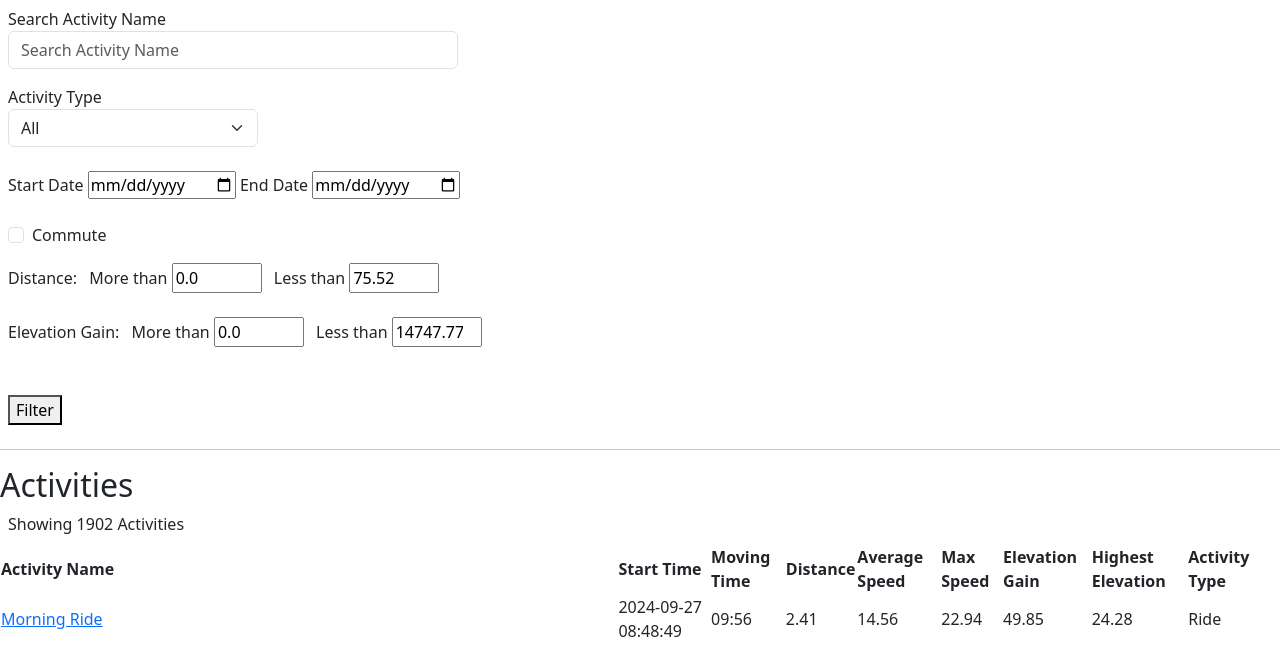
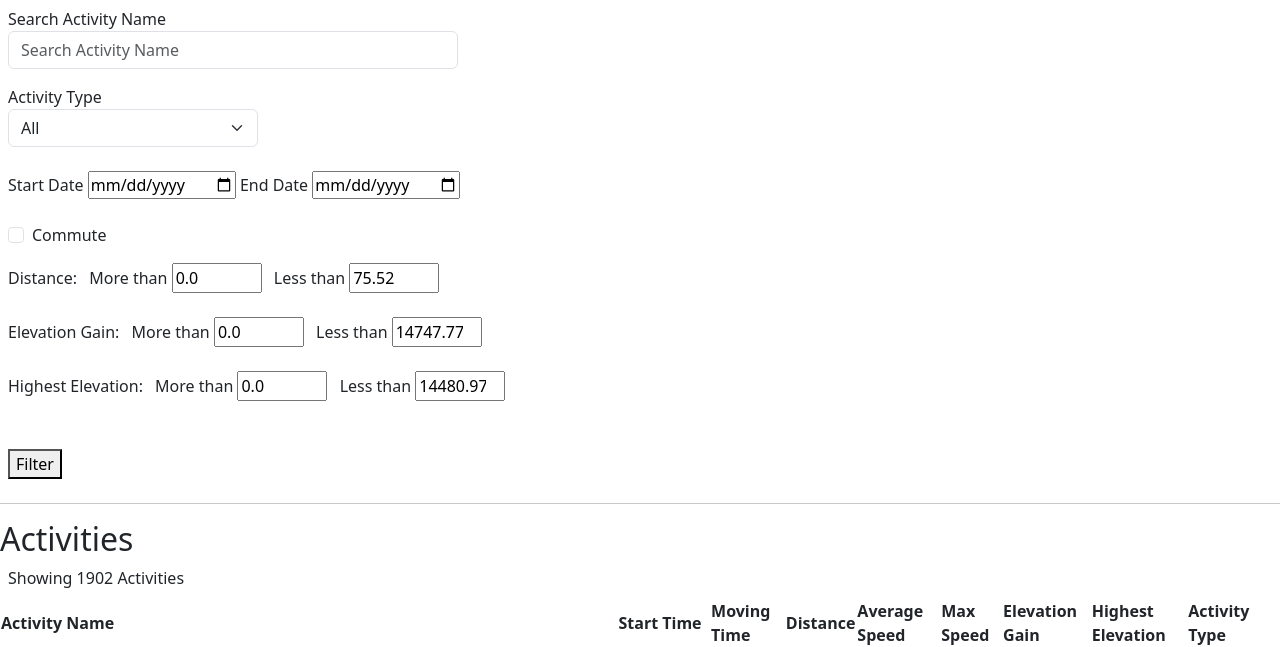
Before and after one commit to KColagiovanni/Strava_Activity, a Flask app: page /activities in a window 1280 px wide. Shown: the part 43-690 px from the top of the page. Run offline with Flask 3, Linux system fonts and the light colour scheme.

Commit message:
Added functionality to get the highest elevation gain filter functional.

```diff
--- a/To Do List.txt
+++ b/To Do List.txt
@@ -1,7 +1,7 @@
 X * Create a text field to search activity by name, where the <search text> includes and not be an exact match.
 X * Add a filter option for dates (from and to).
 X * Add a filter option for distance (more than X, less than X).
-* Add a filter option for elevation gain (more than X, less than X).
+X * Add a filter option for elevation gain (more than X, less than X).
 * Add a filter option for highest elevation (more than X, less than X).
 * Add a filter option for average speed (more than X, less than X).
 * Add a filter option for max speed (more than X, less than X).
--- a/app.py
+++ b/app.py
@@ -75,6 +75,8 @@ def activity():
         max_distance_value = request.form.get('less_than_distance')
         min_elevation_gain_value = request.form.get('more_than_elevation_gain')
         max_elevation_gain_value = request.form.get('less_than_elevation_gain')
+        min_highest_elevation_value = request.form.get('more_than_highest_elevation')
+        max_highest_elevation_value = request.form.get('less_than_highest_elevation')
 
         filters = {}
         if selected_activity_type != 'All':
@@ -93,9 +95,12 @@ def activity():
             .filter(max_distance_value >= Activity.distance)
             .filter(min_elevation_gain_value <= Activity.elevation_gain)
             .filter(max_elevation_gain_value >= Activity.elevation_gain)
+            .filter(min_highest_elevation_value <= Activity.highest_elevation)
+            .filter(max_highest_elevation_value >= Activity.highest_elevation)
             # .order_by(Activity.distance  # Order activities by distance
-            .order_by(Activity.start_time  # Order activities by date
-            # .order_by(Activity.elevation_gain  # Order activities by elevation_gain
+            # .order_by(Activity.start_time  # Order activities by date
+            # .order_by(Activity.elevation_gain  # Order activities by elevation gain
+            .order_by(Activity.highest_elevation  # Order activities by highest elevation
 
             .desc())  # Show newest activities first
         )
@@ -110,17 +115,8 @@ def activity():
     if request.method == 'GET':
 
         query_string = Activity.query.order_by(Activity.start_time.desc())
-        # query_string = Activity.query.filter(ilike_op(Activity.activity_name, f'%{text_search}%')).order_by(Activity.start_time.desc())
-        # query_string = Activity.query.filter_by(**filters).order_by(Activity.start_time.desc())
-
-        # activities = Activity.query.filter_by(**filters).filter(Activity.activity_name.ilike(f'{text_search}')).order_by(Activity.start_time.desc()).all()
         activities = query_string.all()
         num_of_activities = query_string.count()
-
-        # if num_of_activities == 1:
-        #     num_of_activities_string = f'Showing {num_of_activities} Activity'
-        # else:
-        #     num_of_activities_string = f'Showing {num_of_activities} Activities'
 
     if num_of_activities == 1:
         num_of_activities_string = f'Showing {num_of_activities} Activity'
@@ -132,6 +128,9 @@ def activity():
 
     min_activities_elevation_gain = Activity.query.order_by(Activity.elevation_gain).first().elevation_gain
     max_activities_elevation_gain = Activity.query.order_by(Activity.elevation_gain.desc()).first().elevation_gain
+
+    min_activities_highest_elevation = Activity.query.order_by(Activity.highest_elevation).first().highest_elevation
+    max_activities_highest_elevation = Activity.query.order_by(Activity.highest_elevation.desc()).first().highest_elevation
 
     # Group the activity types and create a list of each activity type to be used to populate the dropdown menu options.
     activity_type_categories = Activity.query.with_entities(Activity.activity_type).group_by(Activity.activity_type).all()
@@ -145,7 +144,9 @@ def activity():
         min_activities_distance=min_activities_distance,
         max_activities_distance=max_activities_distance,
         min_activities_elevation_gain=min_activities_elevation_gain,
-        max_activities_elevation_gain=max_activities_elevation_gain
+        max_activities_elevation_gain=max_activities_elevation_gain,
+        min_activities_highest_elevation = min_activities_highest_elevation,
+        max_activities_highest_elevation = max_activities_highest_elevation
     )
 
 
--- a/templates/filter_activities.html
+++ b/templates/filter_activities.html
@@ -116,6 +116,32 @@
 
             </div>
 
+            <!-- Number boxes to filter activity elevation gain by min and max -->
+            <div class="ms-2 my-2">
+                <p>Highest Elevation: </p>
+
+                <label  class="ms-2 my-2" for="more_than_highest_elevation_filter">More than</label>
+                <input  class="my-2 number_input"
+                        type="number"
+                        id="more_than_highest_elevation_filter"
+                        name="more_than_highest_elevation"
+                        value="{{ min_activities_highest_elevation }}"
+                        min="{{ min_activities_highest_elevation }}"
+                        max="{{ max_activities_highest_elevation }}"
+                        step="0.01"/>
+
+                <label  class="ms-2 my-2" for="less_than_highest_elevation_filter">Less than</label>
+                <input  class="my-2 number_input"
+                        type="number"
+                        id="less_than_highest_elevation_filter"
+                        name="less_than_highest_elevation"
+                        value="{{ max_activities_highest_elevation }}"
+                        min="{{ min_activities_highest_elevation }}"
+                        max="{{ max_activities_highest_elevation }}"
+                        step="0.01"/>
+
+            </div>
+
             <br>
             <!-- Submit the form -->
             <button type="submit"
```
Also changed, not shown: database.py (+1 -21 lines), instance/strava_data.db.
